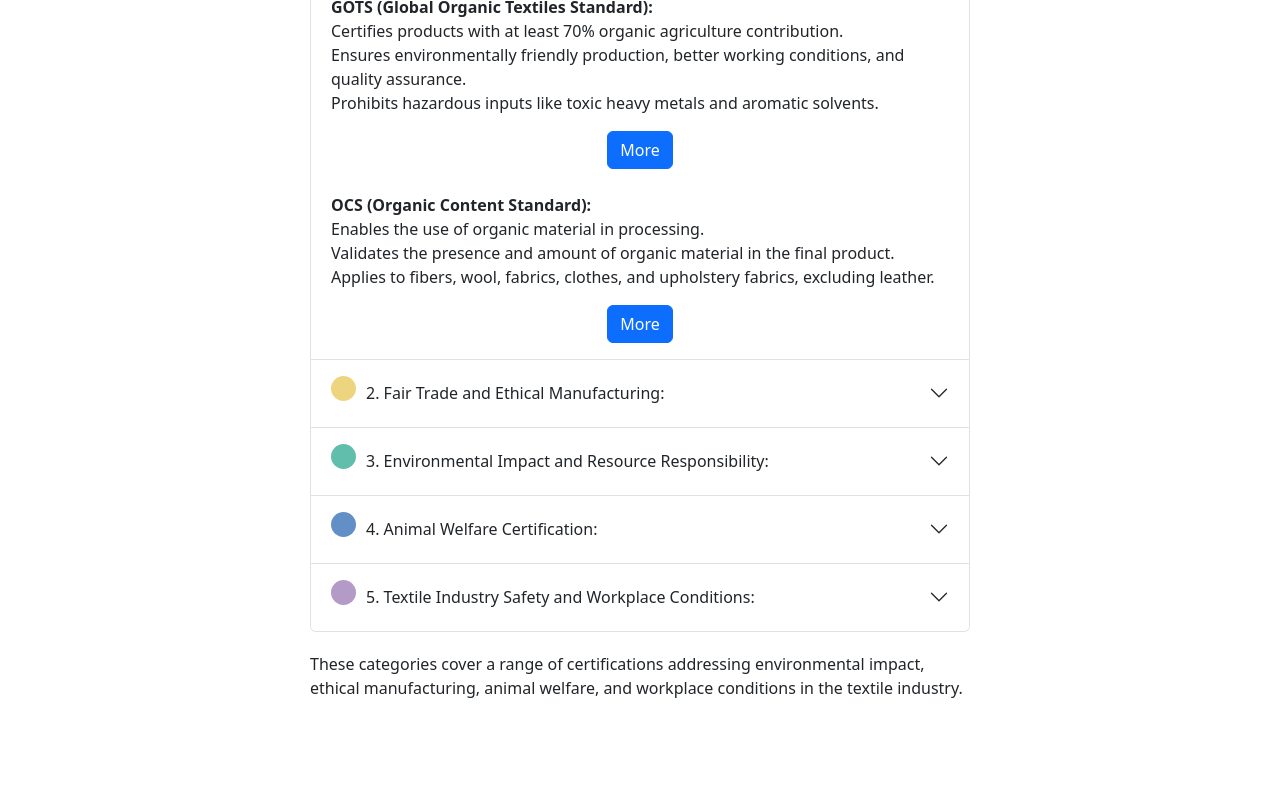
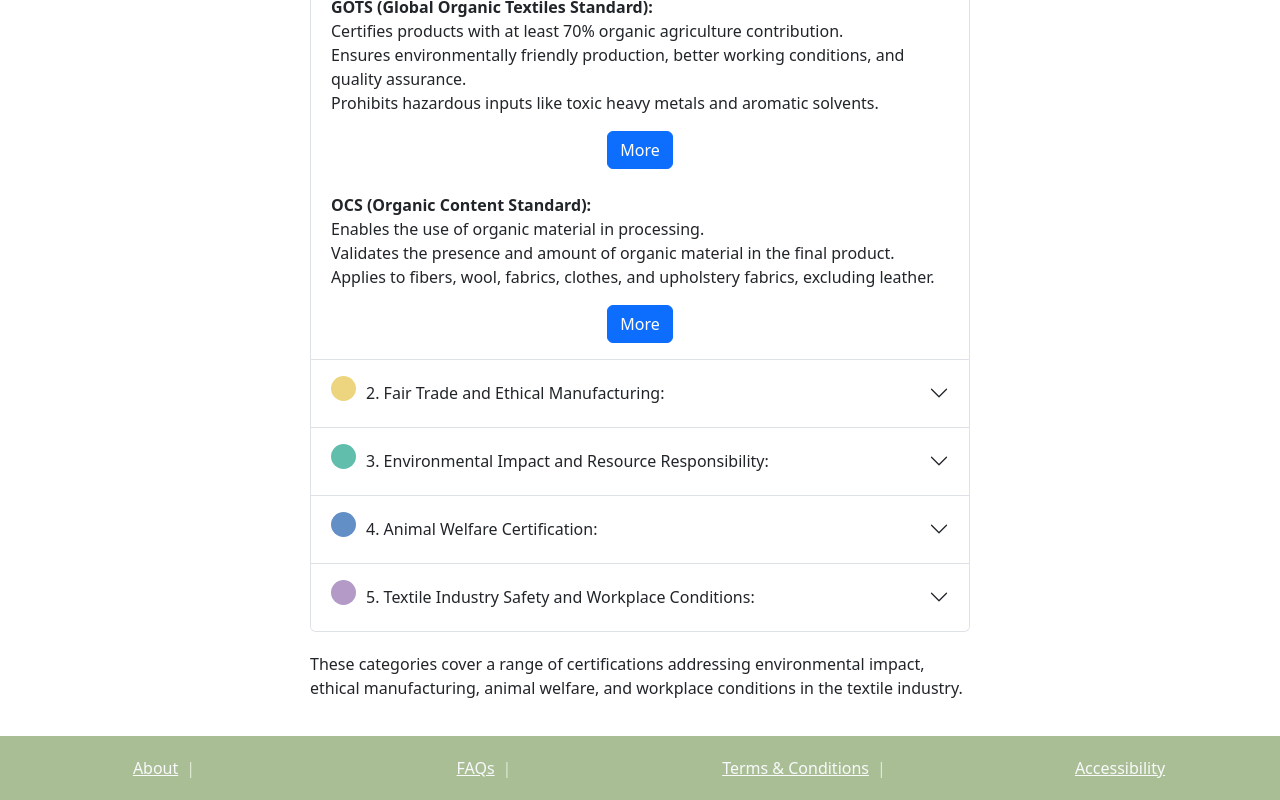
Before and after one commit to gustavohspm/tdw-group-3, a React (Create React App) app: page /FAQs in a window 1280 px wide. Shown: the part 339-1139 px from the top of the page. Before the commit the page ends 1075 px from the top, so only its background shows below. Built offline with nearby package versions, Linux system fonts and the light colour scheme.

Commit message:
I created a new footer and have already added it to the FAQ page I previously made. However, the footer is not yet functional.

```diff
--- a/src/components/FAQs.js
+++ b/src/components/FAQs.js
@@ -3,6 +3,7 @@ import 'bootstrap/dist/css/bootstrap.min.css';
 import Accordion from 'react-bootstrap/Accordion';
 import NavBar from '../globalComponents/NavBar';
 import './FAQs.css';
+import Footer from '../globalComponents/Footer';
 
 function FAQs() {
   const circleStyle1 = {
@@ -237,6 +238,7 @@ function FAQs() {
       </Accordion>
       <p style={{ marginTop: '20px' }}>These categories cover a range of certifications addressing environmental impact, ethical manufacturing, animal welfare, and workplace conditions in the textile industry.</p>
     </div>
+    <Footer />
     </div>
   );
 }
--- /dev/null
+++ b/src/globalComponents/Footer.css
@@ -0,0 +1,22 @@
+.custom-footer {
+    background-color: #AABE96;
+    padding: 20px 0;
+  }
+
+  .custom-footer .col-md-3:not(:last-child)::after {
+    content: " | ";
+    color: #dfebd3;
+  }
+
+  .custom-footer .col-md-3 {
+    display: flex;
+    justify-content: center;
+  }
+
+.custom-footer a {
+    transition: font-weight 0.3s;
+  }
+
+  .custom-footer a:hover {
+    font-weight: bold;
+  }
--- a/src/globalComponents/Footer.js
+++ b/src/globalComponents/Footer.js
@@ -1,37 +1,29 @@
-import { useEffect, useState } from 'react';
-import Container from 'react-bootstrap/Container';
+import React from 'react';
+import { Container, Row, Col } from 'react-bootstrap';
+import { Link } from 'react-router-dom';
+import './Footer.css';
 
-export default function AppFooter() {
-    const [showTopBtn, setShowTopBtn] = useState(false);
+function Footer() {
+    return (
+      <footer className="custom-footer">
+        <Container fluid>
+          <Row>
+            <Col md={3} className="d-flex justify-content-center">
+              <Link to="/about" className="text-light mx-2">About</Link>
+            </Col>
+            <Col md={3} className="d-flex justify-content-center">
+              <Link to="/FAQs" className="text-light mx-2">FAQs</Link>
+            </Col>
+            <Col md={3} className="d-flex justify-content-center">
+              <Link to="/terms" className="text-light mx-2">Terms & Conditions</Link>
+            </Col>
+            <Col md={3} className="d-flex justify-content-center">
+              <Link to="/accessibility" className="text-light mx-2">Accessibility</Link>
+            </Col>
+          </Row>
+        </Container>
+      </footer>
+    );
+}
 
-    useEffect(() => {
-        window.addEventListener('scroll', () => {
-            if(window.scrollY > 400) {
-                setShowTopBtn(true);
-            } else {
-                setShowTopBtn(false);
-            }
-            })
-    }, [])
-
-    function goTop() {
-        window.scrollTo({
-            top: 0,
-            behavior: 'smooth'
-        })
-    }
-
-    return (
-        <Container fluid>
-            <div className='copyright'>&copy; 2022 Corporate. All Right Reserved.</div>
-            <div className='links'>
-                <ul>
-                    <li><a href="https://www.ua.pt/pt/curso/508"></a></li>
-                </ul>
-            </div>
-            {
-                showTopBtn && (<div className='go-top' onClick={goTop}></div>)
-            }
-        </Container>
-    )
-}
+export default Footer;
```
